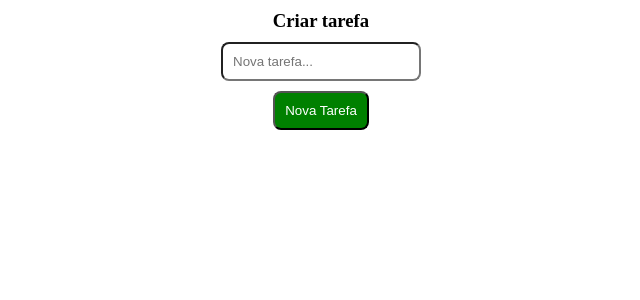
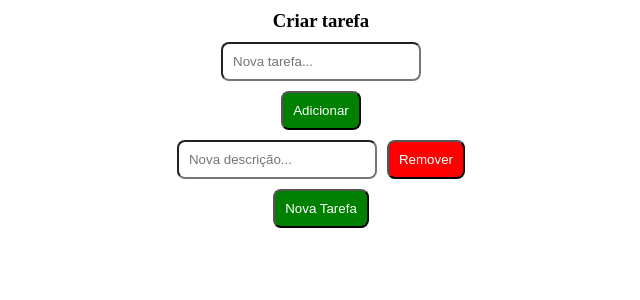
Before and after one commit to Nilao00/modeloFrontReact, a React app: page /newTask in a window 1280 px wide. Shown: the top 300 px of the page, without its empty margins (319-959 px from the left). Built offline with nearby package versions, Linux system fonts and the light colour scheme.

Commit message:
formik create

```diff
--- a/src/Components/pages/Tasks/LoadingTask/index.tsx
+++ b/src/Components/pages/Tasks/LoadingTask/index.tsx
@@ -2,13 +2,12 @@ import React from "react";
 
 import { useHistory } from "react-router-dom";
 
-import formatDate from '../../../../utils';
+import formatDate from "../../../../utils";
 import { useConfigContext } from "../../../../Context/taskContext";
 
 import "../style.css";
 
 const Tasks: React.FC = () => {
-
   const { deleteTask, task } = useConfigContext();
   const history = useHistory();
 
@@ -34,6 +33,19 @@ const Tasks: React.FC = () => {
                       itens.name +
                       " - " +
                       (itens.finish ? "Atividade feita" : "Não feita")}
+                    {itens.waytask.length > 0 &&
+                      itens.waytask.map((value, i) => {
+                        return (
+                          <div key={i}>
+                            {i < 1 && (
+                              <p style={{ color: "red", fontFamily: '8px' }}>
+                                Descrições:
+                              </p>
+                            )}
+                            <div key={i}>{[value?.description].join(', ')}</div>
+                          </div>
+                        );
+                      })}
                   </span>
                   <span>{formatDate(itens.dtCreate)}</span>
                   <button
--- a/src/Components/pages/Tasks/NewTask/NewTaskContainer.tsx
+++ b/src/Components/pages/Tasks/NewTask/NewTaskContainer.tsx
@@ -1,4 +1,4 @@
-import React, { useState } from "react";
+import React from "react";
 import { useHistory } from "react-router-dom";
 import * as Yup from "yup";
 
@@ -6,15 +6,23 @@ import { Task } from "../../../../Interfaces/Task";
 import { useConfigContext } from "../../../../Context/taskContext";
 import NewTask from "./";
 
+interface Description {
+  description: string;
+}
+interface initialValues {
+  name: string;
+  waytask: Description[];
+}
 const NewTaskContainer: React.FC = () => {
   const history = useHistory();
 
   const { createTask } = useConfigContext();
 
-  function taskCreateResponse(name: string) {
+  function taskCreateResponse(name: string, waytask: Description[]) {
     const objCreateTask: Task = {
       id: Math.floor(Math.random() * 999),
       name,
+      waytask,
       finish: false,
       dtCreate: new Date(),
     };
@@ -26,19 +34,32 @@ const NewTaskContainer: React.FC = () => {
     name: Yup.string().required("Por favor preencha o nome"),
   });
 
-  function checkFieldNameTask(name: string) {
+  function checkFieldNameTask(
+    name: string,
+    waytask: Description[]
+  ) {
     if (name === "" || !name) {
       return false;
     } else {
-      taskCreateResponse(name);
+      taskCreateResponse(name, waytask);
       return true;
     }
   }
+
+  const initialValues: initialValues = {
+    name: "",
+    waytask: [
+      {
+        description: "",
+      }
+    ],
+  };
 
   return (
     <NewTask
       checkFieldNameTask={checkFieldNameTask}
       validateForm={validateForm}
+      initialValues={initialValues}
     />
   );
 };
--- a/src/Components/pages/Tasks/NewTask/index.tsx
+++ b/src/Components/pages/Tasks/NewTask/index.tsx
@@ -1,25 +1,37 @@
 import React from "react";
-import { Formik, Form, Field } from "formik";
+import { Formik, Form, Field, FieldArray } from "formik";
 
 import "./style.css";
 
-interface ContainerTask {
-  checkFieldNameTask(name: string): boolean;
+interface Description {
+  description: string;
+}
+interface Props {
+  checkFieldNameTask(
+    name: string,
+    waytask: Description[]
+  ): boolean;
   validateForm(): void;
+  initialValues: {
+    name: string;
+    waytask: Description[]
+  };
 }
-const NewTask: React.FC<ContainerTask> = ({
+
+const NewTask: React.FC<Props> = ({
   checkFieldNameTask,
   validateForm,
+  initialValues,
 }) => {
   return (
     <Formik
-      initialValues={{ name: "" }}
+      initialValues={initialValues}
       validationSchema={validateForm}
       onSubmit={(values) => {
-        checkFieldNameTask(values.name);
+        checkFieldNameTask(values.name, values.waytask);
       }}
     >
-      {({ errors }) => (
+      {({ errors, values }) => (
         <Form className="boxInputTask">
           <h3 className="styleTitleTasks">Criar tarefa</h3>
           <div className="mainNewTaskStyle">
@@ -30,6 +42,39 @@ const NewTask: React.FC<ContainerTask> = ({
               autoFocus
             />
             {errors.name}
+            <FieldArray
+              name="waytask"
+              render={({ push, remove }) => (
+                <div className="elementsMainArrayField">
+                  <button
+                    type="button"
+                    className="btnNewTaskPlus"
+                    onClick={() => push({ description: "" })}
+                  >
+                    Adicionar
+                  </button>
+                  {values.waytask.map((way, index) => (
+                    <div key={index} className="displayElementInfo">
+                      <div className="flexDirectionFieldAndBtnRemove">
+                        <Field
+                          name={`waytask[${index}].description`}
+                          className="inputStyleNameTask"
+                          placeholder="Nova descrição..."
+                        />
+
+                        <button
+                          type="button"
+                          className="btnNewTaskRemove"
+                          onClick={() => remove(index)}
+                        >
+                          Remover
+                        </button>
+                      </div>
+                    </div>
+                  ))}
+                </div>
+              )}
+            />
             <button type="submit" className="btnNewTaskPlus">
               Nova Tarefa
             </button>
--- a/src/Components/pages/Tasks/NewTask/style.css
+++ b/src/Components/pages/Tasks/NewTask/style.css
@@ -10,10 +10,21 @@
 .btnNewTaskPlus {
     color: white;
     background: green;
+    padding: 10px;
+    margin-top: 10px;
+    display: flex;
+    justify-content: center;
+    align-items: center;
+    border-radius: 8px;
+}
+
+.btnNewTaskRemove {
+    color: white;
+    background: red;
     max-width: 200px;
     padding: 10px;
-    margin-top: 10px;
     border-radius: 8px;
+    margin-left: 10px;
 }
 
 .inputStyleNameTask {
@@ -26,3 +37,23 @@
 .boxInputTask {
     margin-top: 10px;
 }
+
+.displayElementInfo {
+    display: flex;
+    align-items: center;
+    justify-content: center;
+    flex-direction: column;
+    margin-top: 10px;
+}
+
+.flexDirectionFieldAndBtnRemove {
+    display: flex;
+    flex-direction: row;
+    align-items: center;
+}
+
+.elementsMainArrayField {
+    display: flex;
+    align-items: center;
+    flex-direction: column;
+}
--- a/src/Components/pages/Tasks/UpdateTask/UpdateTaskContainer.tsx
+++ b/src/Components/pages/Tasks/UpdateTask/UpdateTaskContainer.tsx
@@ -6,6 +6,9 @@ import { Task } from "../../../../Interfaces/Task";
 import { useConfigContext } from "../../../../Context/taskContext";
 import UpdateTask from "./";
 
+interface Description {
+  description: string;
+}
 const UpdateTaskContainer: React.FC = () => {
   const { id }: { id: string } = useParams();
   const history = useHistory();
@@ -13,13 +16,20 @@ const UpdateTaskContainer: React.FC = () => {
 
   const taskEditedCurrent = task.find((itens) => itens.id === Number(id));
 
-  function updateTaskResponse(name: string, finish: number) {
+  function updateTaskResponse(
+    name: string,
+    finish: number,
+    waytask: Description[]
+  ) {
     if (name === "") {
       return false;
     }
+    console.log(waytask);
+    console.log(taskEditedCurrent.waytask)
     let objUp: Task = {
       id: Number(id),
       name,
+      waytask,
       finish: finish === 1 ? true : false,
       dtCreate: new Date(),
     };
@@ -34,7 +44,8 @@ const UpdateTaskContainer: React.FC = () => {
   return (
     <UpdateTask
       name={taskEditedCurrent ? taskEditedCurrent.name : ""}
-      finish={taskEditedCurrent ? (taskEditedCurrent.finish ? 1 : 0) : 0}
+      finish={taskEditedCurrent.finish ? 1 : 0}
+      waytask={taskEditedCurrent?.waytask && taskEditedCurrent?.waytask}
       updateTaskResponse={updateTaskResponse}
       validateForm={validateForm}
     />
--- a/src/Components/pages/Tasks/UpdateTask/index.tsx
+++ b/src/Components/pages/Tasks/UpdateTask/index.tsx
@@ -1,27 +1,40 @@
 import React from "react";
-import { Formik, Form, Field } from "formik";
+import { Formik, Form, Field, FieldArray } from "formik";
 
 import "./style.css";
 
+interface Description {
+  description: string;
+}
 interface TaskUpdateContainer {
   name: string;
   finish: number;
-  updateTaskResponse(name: string, finish: number): void;
+  waytask: Description[]
+  updateTaskResponse(
+    name: string,
+    finish: number,
+    waytask: Description[]
+  ): void;
   validateForm(): void;
 }
 const UpdateTask: React.FC<TaskUpdateContainer> = ({
   name,
   finish,
+  waytask,
   updateTaskResponse,
   validateForm,
 }) => {
   return (
     <span className="boxInputTask">
       <Formik
-        initialValues={{ name, finish }}
+        initialValues={{ name, finish, waytask }}
         validationSchema={validateForm}
         onSubmit={(values) => {
-          updateTaskResponse(values.name, Number(values.finish));
+          updateTaskResponse(
+            values.name,
+            Number(values.finish),
+            values.waytask
+          );
         }}
       >
         {({ values, errors, handleChange }) => (
@@ -48,6 +61,40 @@ const UpdateTask: React.FC<TaskUpdateContainer> = ({
                   Atividade não feita
                 </option>
               </Field>
+              <FieldArray
+                name="waytask"
+                render={({ push, remove }) => (
+                  <div className="elementsMainArrayField">
+                    <button
+                      type="button"
+                      className="btnNewTaskPlus"
+                      onClick={() => push({ description: "" })}
+                    >
+                      Adicionar
+                    </button>
+                    {values.waytask.map((way, index) => (
+                      <div key={index} className="displayElementInfo">
+                        <div className="flexDirectionFieldAndBtnRemove">
+                          <Field
+                            name={`waytask[${index}].description`}
+                            className="inputStyleNameTask"
+                            placeholder="Nova descrição..."
+                            value={way.description}
+                          />
+
+                          <button
+                            type="button"
+                            className="btnNewTaskRemove"
+                            onClick={() => remove(index)}
+                          >
+                            Remover
+                          </button>
+                        </div>
+                      </div>
+                    ))}
+                  </div>
+                )}
+              />
               <button type="submit" className="btnNewTaskPlus">
                 Salvar Tarefa
               </button>
--- a/src/Context/taskContext.tsx
+++ b/src/Context/taskContext.tsx
@@ -1,6 +1,7 @@
 import React, { useState, createContext, useContext } from "react";
 
 import { Task } from "../Interfaces/Task";
+import { element } from "prop-types";
 
 export interface PropsMethods {
   task: Task[];
@@ -23,6 +24,7 @@ export const ConfigContextProvider = ({ children }) => {
       if (elements.id === id) {
         elements.name = taskUpdate.name;
         elements.finish = taskUpdate.finish;
+        elements.waytask = taskUpdate.waytask;
         return elements;
       }
       return elements;
--- a/src/Interfaces/Task.tsx
+++ b/src/Interfaces/Task.tsx
@@ -1,6 +1,10 @@
+interface Description {
+  description: string;
+}
 export interface Task {
   id: number;
   name: string;
   finish: boolean;
   dtCreate: Date;
+  waytask: Description[];
 }
```
